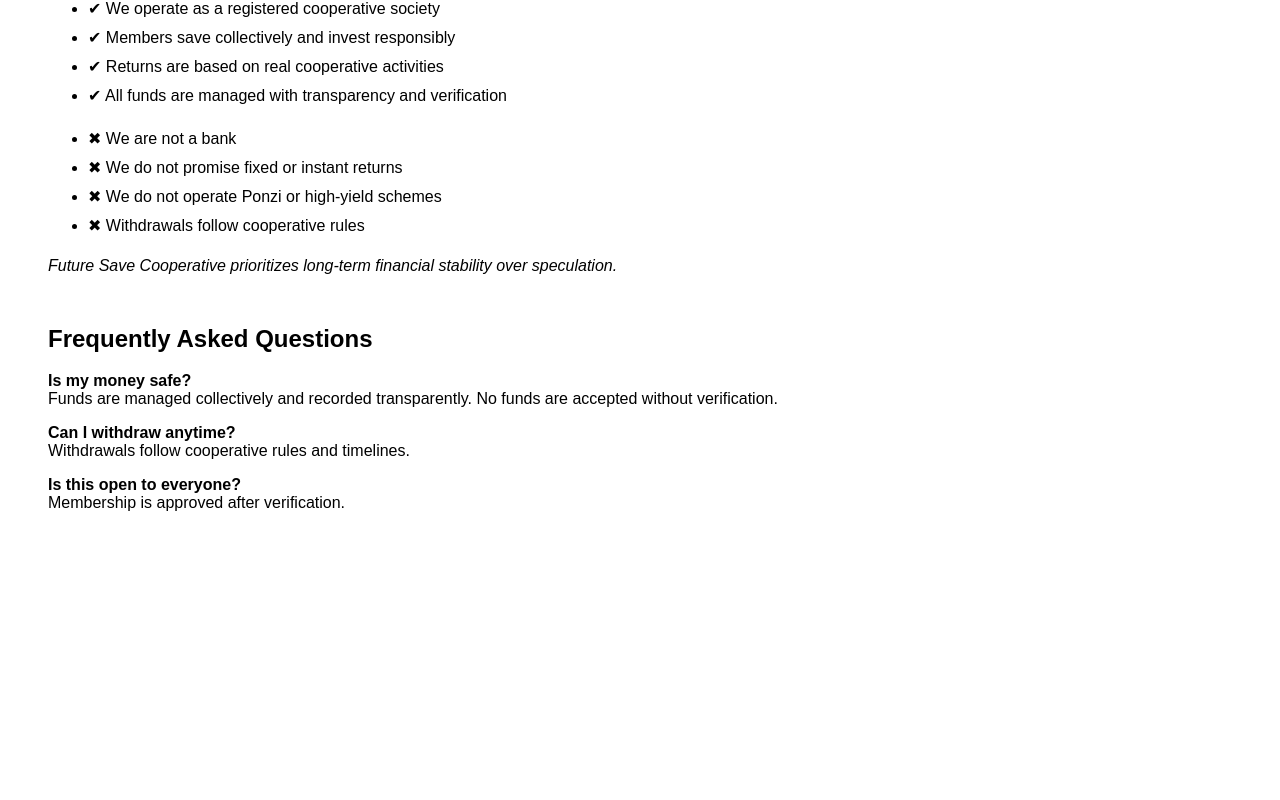
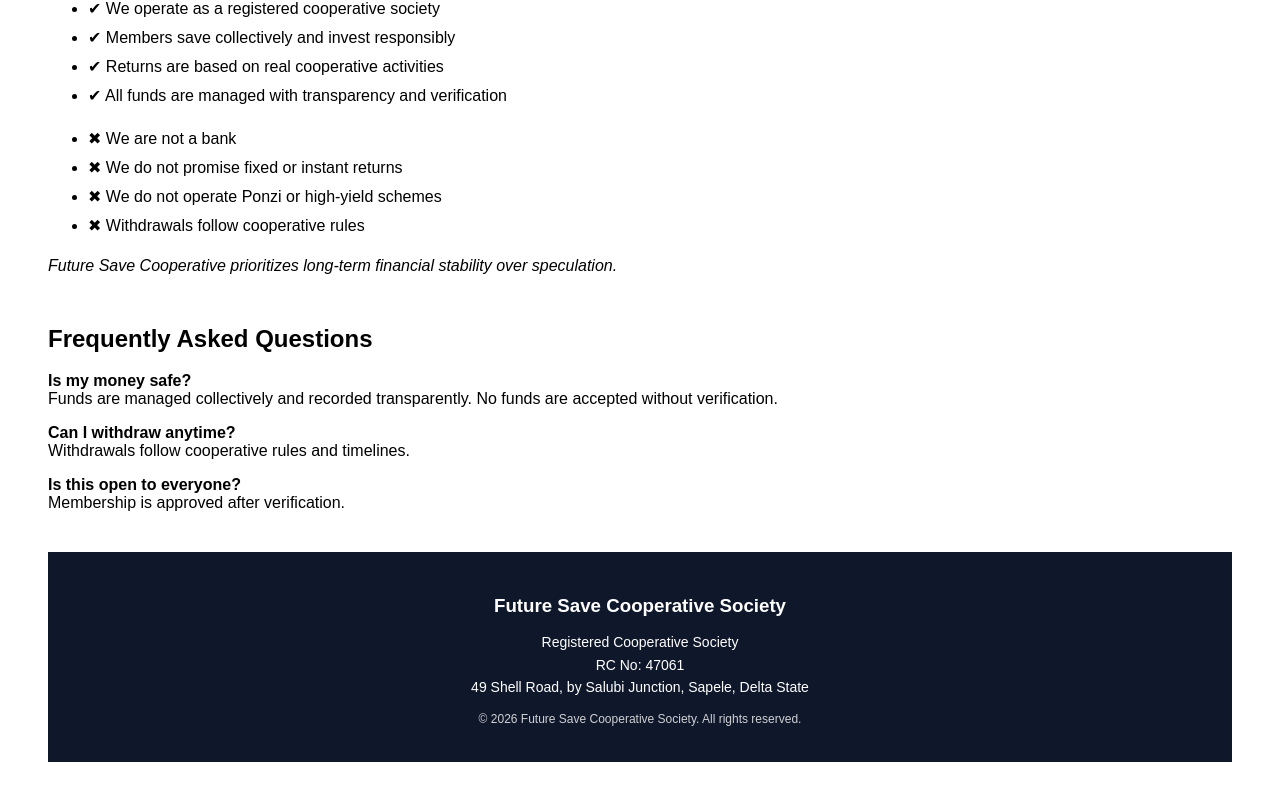
Before and after one commit to futuresavecooperative-bit/futuresavecooperative-website, a Next.js app: page / in a window 1280 px wide. Shown: the part 1541-2341 px from the top of the page. Before the commit the page ends 2117 px from the top, so only its background shows below. Built offline with nearby package versions, Linux system fonts and the light colour scheme.

Commit message:
Update index.js add footer to layout

```diff
--- a/pages/index.js
+++ b/pages/index.js
@@ -147,6 +147,27 @@
   <p><strong>Is this open to everyone?</strong><br />
   Membership is approved after verification.</p>
 </section>
+      <footer style={{
+  backgroundColor: "#0f172a",
+  color: "#ffffff",
+  padding: "24px 16px",
+  marginTop: "40px",
+  textAlign: "center"
+}}>
+  <h3 style={{ fontWeight: "600", marginBottom: "8px" }}>
+    Future Save Cooperative Society
+  </h3>
+
+  <p style={{ fontSize: "14px", lineHeight: "1.6" }}>
+    Registered Cooperative Society <br />
+    RC No: 47061 <br />
+    49 Shell Road, by Salubi Junction, Sapele, Delta State
+  </p>
+
+  <p style={{ fontSize: "12px", marginTop: "12px", opacity: "0.8" }}>
+    © {new Date().getFullYear()} Future Save Cooperative Society. All rights reserved.
+  </p>
+</footer>
 </main>
   );
 }
```
